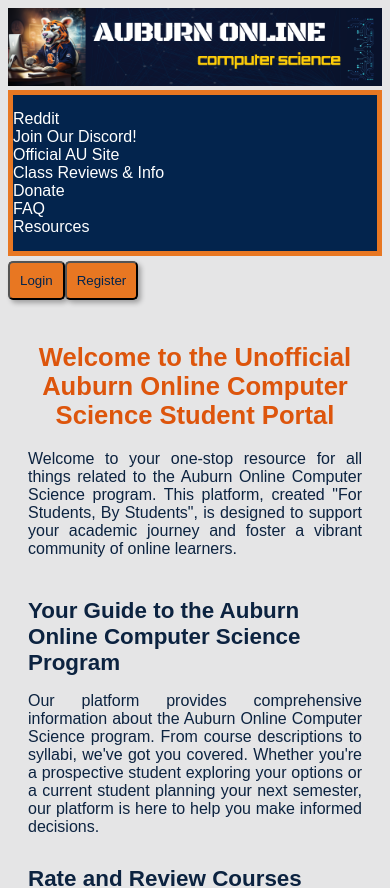
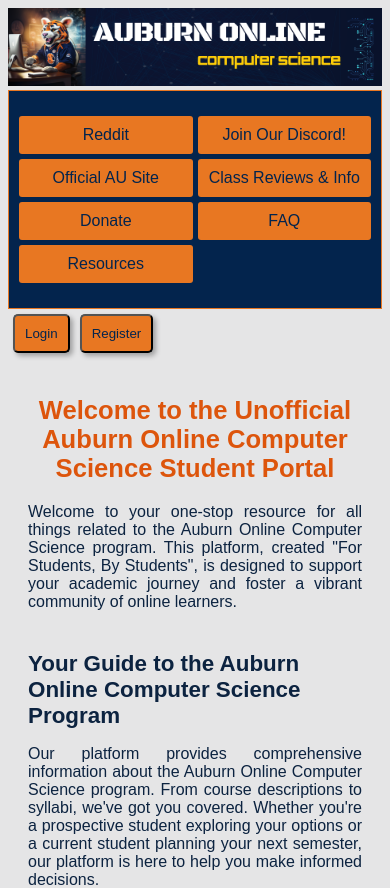
Before and after one commit to binary-knight/auburncs, a React (Create React App) app: page / in a window 390 px wide. Shown: the top 888 px of the page. Built offline with nearby package versions, Linux system fonts and the light colour scheme.

Commit message:
adjusted css for better header link look on mobile

```diff
--- a/src/Header.css
+++ b/src/Header.css
@@ -60,7 +60,7 @@
   background-color: #E87722; /* Auburn Orange */
   padding: 10px 20px;
   border-radius: 5px;
-  box-shadow: 3px 3px 5px rgba(0, 0, 0, 0.3);
+  border: 3px solid #03244D;
   margin-right: 10px; /* Add margin to the right to create space between the buttons */
 }
 
@@ -75,8 +75,8 @@
   text-decoration: none;
   background-color: #E87722; /* Auburn Orange */
   padding: 10px 20px;
+  border: 3px solid #03244D;
   border-radius: 5px;
-  box-shadow: 3px 3px 5px rgba(0, 0, 0, 0.3);
 }
 
 .admin-label {
@@ -87,6 +87,7 @@
   text-align: center;
   width: 100%;
   box-sizing: border-box;
+  border: 3px solid rgb(0, 0, 0);
 }
 
 .error-message {
@@ -94,27 +95,57 @@
 }
 
 @media (max-width: 768px) {
+  .header-top {
+    background-color: #03244D;
+    padding: 15px 0;
+    display: flex;
+    justify-content: center;
+    flex-wrap: wrap;
+    border: 1px solid #E87722;
+  }
+
   .header-top ul {
-    flex-direction: column; /* Stack items vertically on small screens */
+    flex-direction: column;
   }
 
   .header-top a {
-    padding: 10px 0; /* Add more vertical padding on small screens */
+    padding: 10px 0;
   }
 
   .header-bottom button,
   .header-bottom a {
     padding: 10px;
-    margin: 5px 0; /* Adjust margin on small screens */
+    margin: 5px 5px;
+  }
+
+  .header-top ul {
+    display: grid;
+    grid-template-columns: 1fr 1fr;
+    gap: 5px;
+    padding: 10px;
+  }
+
+  .header-top ul li {
+    list-style: none;
+  }
+
+  .header-top ul li a {
+    display: block;
+    background-color: #E87722;
+    color: #03244D;
+    padding: 10px;
+    border-radius: 3px;
+    text-align: center;
   }
 
   .welcome-section,
   .logout-section {
-    width: 100%; /* Take up the full width on small screens */
-    justify-content: center; /* Center items on small screens */
+    width: 100%;
+    justify-content: center;
   }
 
   .logout-button {
-    margin-left: 0; /* Remove the left margin on small screens */
+    margin-left: 0;
   }
+
 }
```
